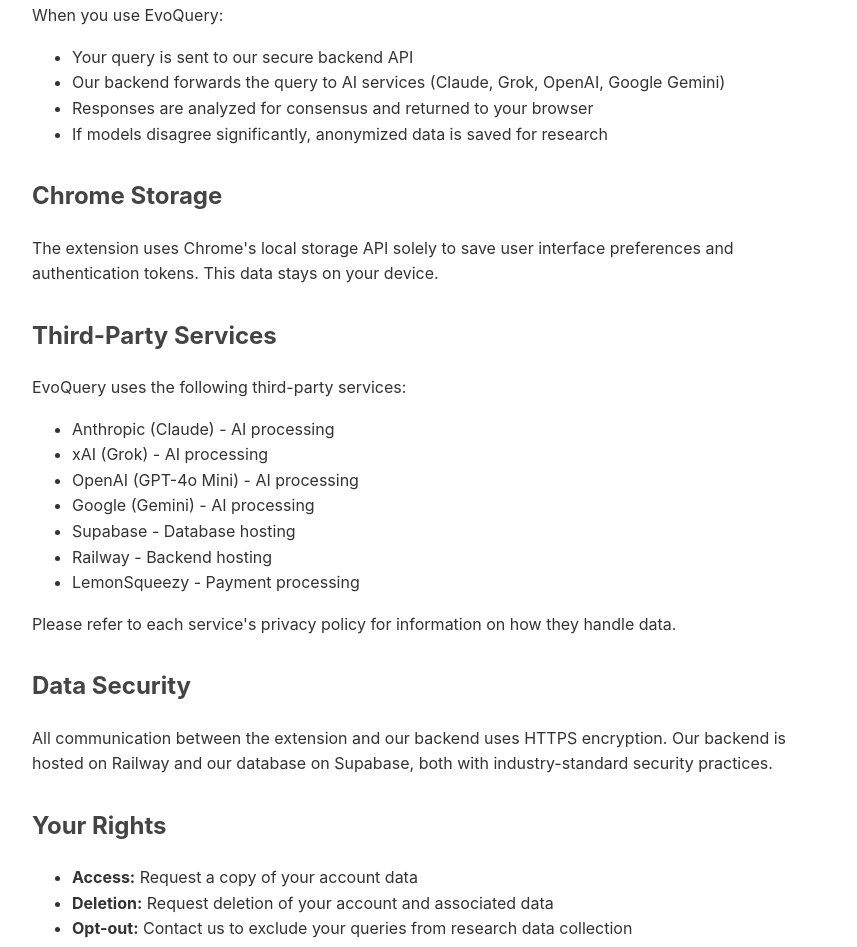
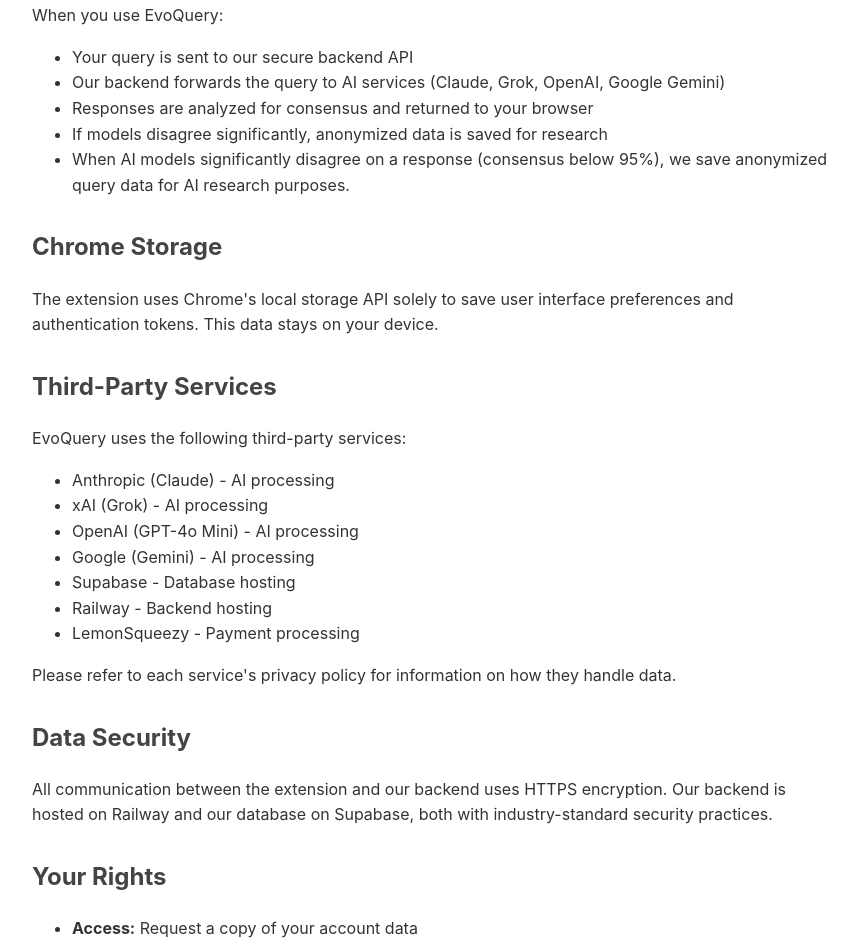
Before and after one commit to dbc00perdev/evoquery-extension-privacy-policy, a plain HTML site: page index.html in a window 1280 px wide. Shown: the part 1423-2370 px from the top of the page, without its empty margins (208-1065 px from the left). Drawn offline with Linux system fonts and the light colour scheme.

Commit message:
Clarify handling of AI model disagreements in index.html

```diff
--- a/index.html
+++ b/index.html
@@ -71,6 +71,7 @@
         <li>Our backend forwards the query to AI services (Claude, Grok, OpenAI, Google Gemini)</li>
         <li>Responses are analyzed for consensus and returned to your browser</li>
         <li>If models disagree significantly, anonymized data is saved for research</li>
+        <li>When AI models significantly disagree on a response (consensus below 95%), we save anonymized query data for AI research purposes.</li>
     </ul>
 
     <h2>Chrome Storage</h2>
```
